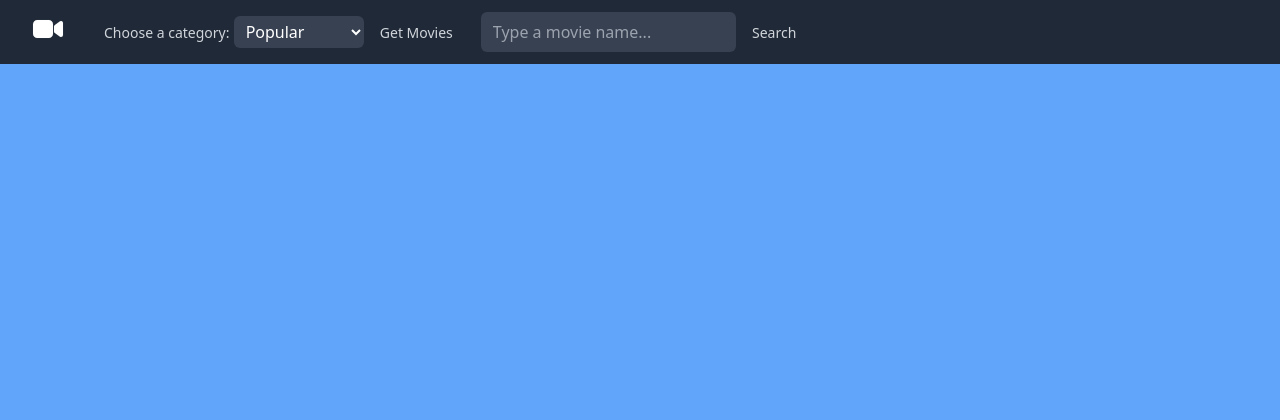
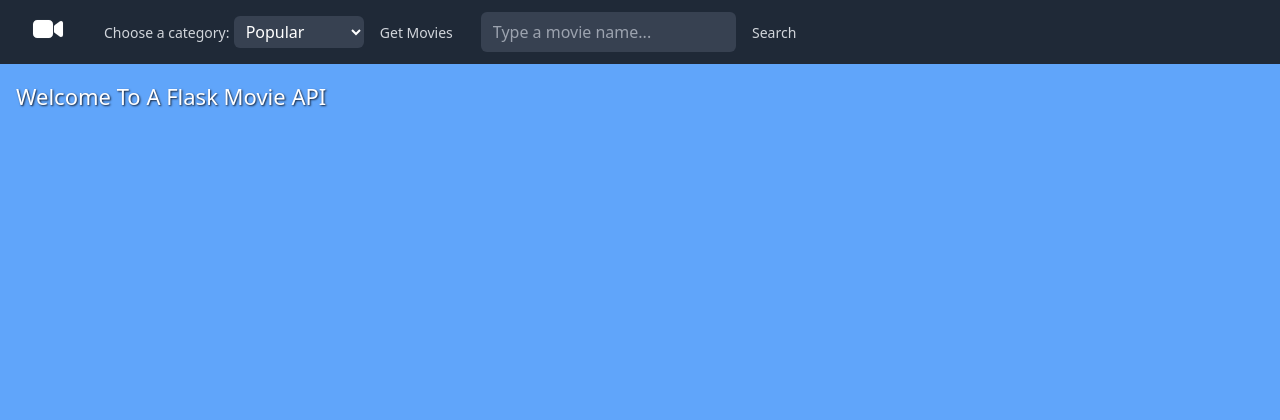
Before and after one commit to calentine/flask-movie-app, a Flask app: page / in a window 1280 px wide. Shown: the top 420 px of the page. Run offline with Flask 3, Linux system fonts and the light colour scheme.

Commit message:
just added a title to the main page

```diff
--- a/templates/base.html
+++ b/templates/base.html
@@ -10,7 +10,6 @@
     <link rel="stylesheet" type="text/css" href="/static/styles.css">
 </head>
 <body class="bg-blue-400 flex flex-col min-h-screen">
-
     <header class="bg-gray-800">
         <div class="mx-auto max-w-7xl px-4 sm:px-6 lg:px-8">
             <div class="flex h-16 items-center justify-between">
@@ -44,6 +43,7 @@
 
     <main class="flex-grow p-4">
         {% block content %}
+        <h1>Welcome To A Flask Movie API</h1>
         {% endblock %}
     </main>
 
```
